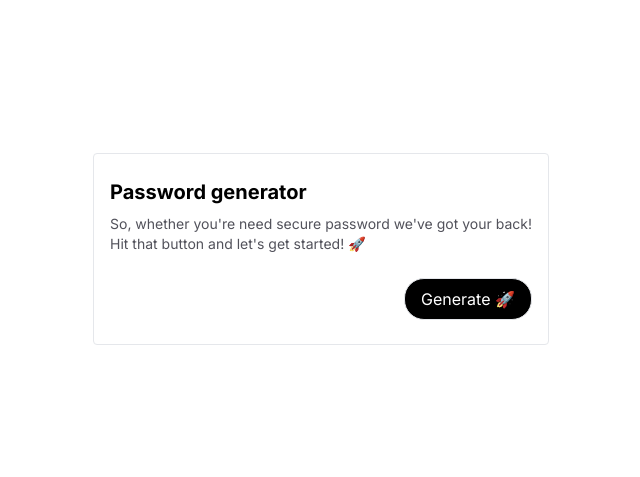
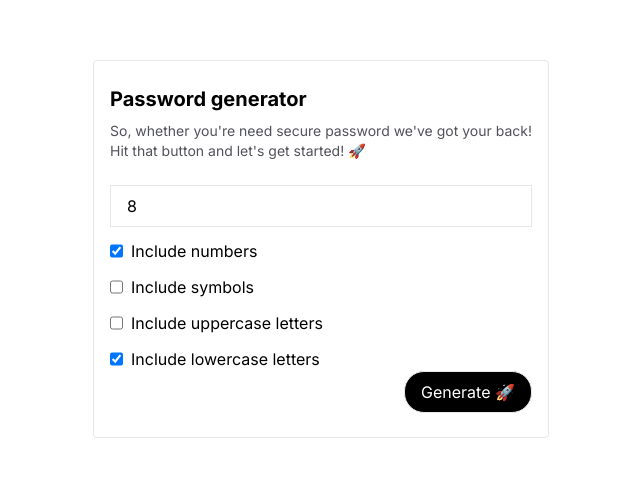
Before and after one commit to piotrszubert/password-generator, a Next.js app: page / in a window 1280 px wide. Shown: the part 151-628 px from the top of the page, without its empty margins (319-959 px from the left). Built offline with nearby package versions, Linux system fonts and the light colour scheme.

Commit message:
added options

```diff
--- a/app/components/password-generator.tsx
+++ b/app/components/password-generator.tsx
@@ -6,29 +6,91 @@ import { useState } from "react"
 export const PasswordGenerator = () => {
   const generate = () => {
     const password = generatePassword.generate({
-      length: 12,
-      // numbers: numbers,
-      // symbols: symbols,
-      // uppercase: uppercase,
-      // lowercase: lowercase,
+      length: passwordLength,
+      numbers: numbers,
+      symbols: symbols,
+      uppercase: uppercase,
+      lowercase: lowercase,
       excludeSimilarCharacters: true,
     })
 
     setPassword(password)
   }
   const [password, setPassword] = useState<string>("")
+  const [passwordLength, setPasswordLength] = useState<number>(8)
+  const [numbers, setNumbers] = useState<boolean>(true)
+  const [symbols, setSymbols] = useState<boolean>(false)
+  const [uppercase, setUppercase] = useState<boolean>(false)
+  const [lowercase, setLowercase] = useState<boolean>(true)
 
   return (
     <div>
-      <div className="mt-6 flex justify-end">
+      <div className="mt-6">
+        <div className="flex flex-col gap-3">
+          <input
+            min={3}
+            defaultValue={passwordLength}
+            onChange={(e) => setPasswordLength(parseInt(e.target.value))}
+            className="border px-4 py-2"
+            type="number"
+            name=""
+            id=""
+          />
+          <label htmlFor="numbersInput" className="flex gap-2">
+            <input
+              checked={numbers}
+              onChange={(e) => setNumbers(e.target.checked)}
+              className="border py-2"
+              type="checkbox"
+              name=""
+              id="numbersInput"
+            />
+            Include numbers
+          </label>
+          <label htmlFor="symbolsInput" className="flex gap-2">
+            <input
+              checked={symbols}
+              onChange={(e) => setSymbols(e.target.checked)}
+              className="border py-2"
+              type="checkbox"
+              name=""
+              id="symbolsInput"
+            />
+            Include symbols
+          </label>
+          <label htmlFor="uppercaseInput" className="flex gap-2">
+            <input
+              checked={uppercase}
+              onChange={(e) => setUppercase(e.target.checked)}
+              className="border py-2"
+              type="checkbox"
+              name=""
+              id="uppercaseInput"
+            />
+            Include uppercase letters
+          </label>
+          <label htmlFor="lowercaseInput" className="flex gap-2">
+            <input
+              checked={lowercase}
+              onChange={(e) => setLowercase(e.target.checked)}
+              className="border py-2"
+              type="checkbox"
+              name=""
+              id="lowercaseInput"
+            />
+            Include lowercase letters
+          </label>
+        </div>
+      </div>
+      <div className="flex justify-end">
         <button
           onClick={() => generate()}
           className="rounded-[1.25rem] border bg-black px-4 py-2 text-white hover:bg-black/75"
         >
           Generate 🚀
         </button>
+      </div>
 
-      </div>
       <div>
         {password && <input className="border" type="text" value={password} />}
       </div>
```
